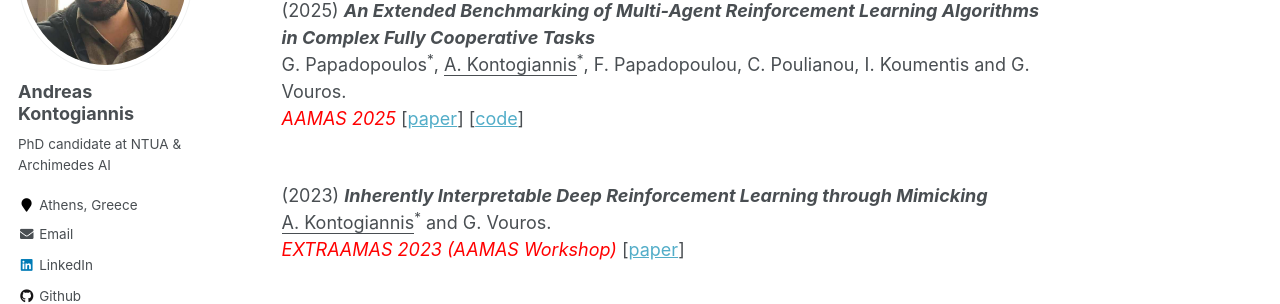
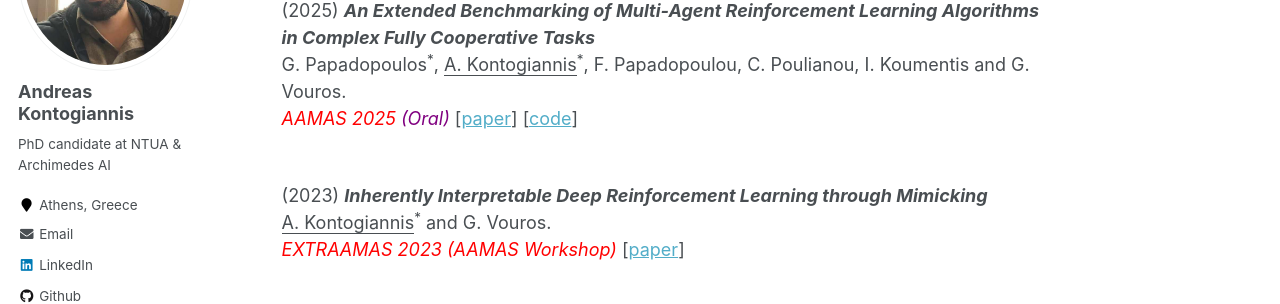
Before and after one commit to ddaedalus/ddaedalus.github.io, a Jekyll site: the page built from _pages/publications.md, in a window 1280 px wide and 900 px high, scrolled down 687 px. Shown: the part 152-456 px from the top of the window. Built offline with Jekyll 4.4.1, drawn with Linux system fonts in a browser that asks for light colours.

Commit message:
Update publications.md

```diff
--- a/_pages/publications.md
+++ b/_pages/publications.md
@@ -43,7 +43,7 @@ _<font color="red">ICML 2025</font>_ [[paper](https://www.arxiv.org/abs/2505.052
 <br/>
 G. Papadopoulos<sup>*</sup>, <u>A. Kontogiannis</u><sup>*</sup>, F. Papadopoulou, C. Poulianou, I. Koumentis and G. Vouros.
 <br/>
-_<font color="red">AAMAS 2025</font>_ [[paper](https://www.arxiv.org/abs/2502.04773?fbclid=IwZXh0bgNhZW0CMTAAAR0STD9oKF7IUu4fKUjMA_gBtADEwmaYDnz6RXsM4IhiTAp7H4MgMGmggMQ_aem_JyMoU6wDa2iyPMa-RrUxDQ)] [[code](https://github.com/AILabDsUnipi/pymarlzooplus)]
+_<font color="red">AAMAS 2025</font>_ _<font color="purple">(Oral)</font>_ [[paper](https://www.arxiv.org/abs/2502.04773?fbclid=IwZXh0bgNhZW0CMTAAAR0STD9oKF7IUu4fKUjMA_gBtADEwmaYDnz6RXsM4IhiTAp7H4MgMGmggMQ_aem_JyMoU6wDa2iyPMa-RrUxDQ)] [[code](https://github.com/AILabDsUnipi/pymarlzooplus)]
 
 
 <br/>
```
